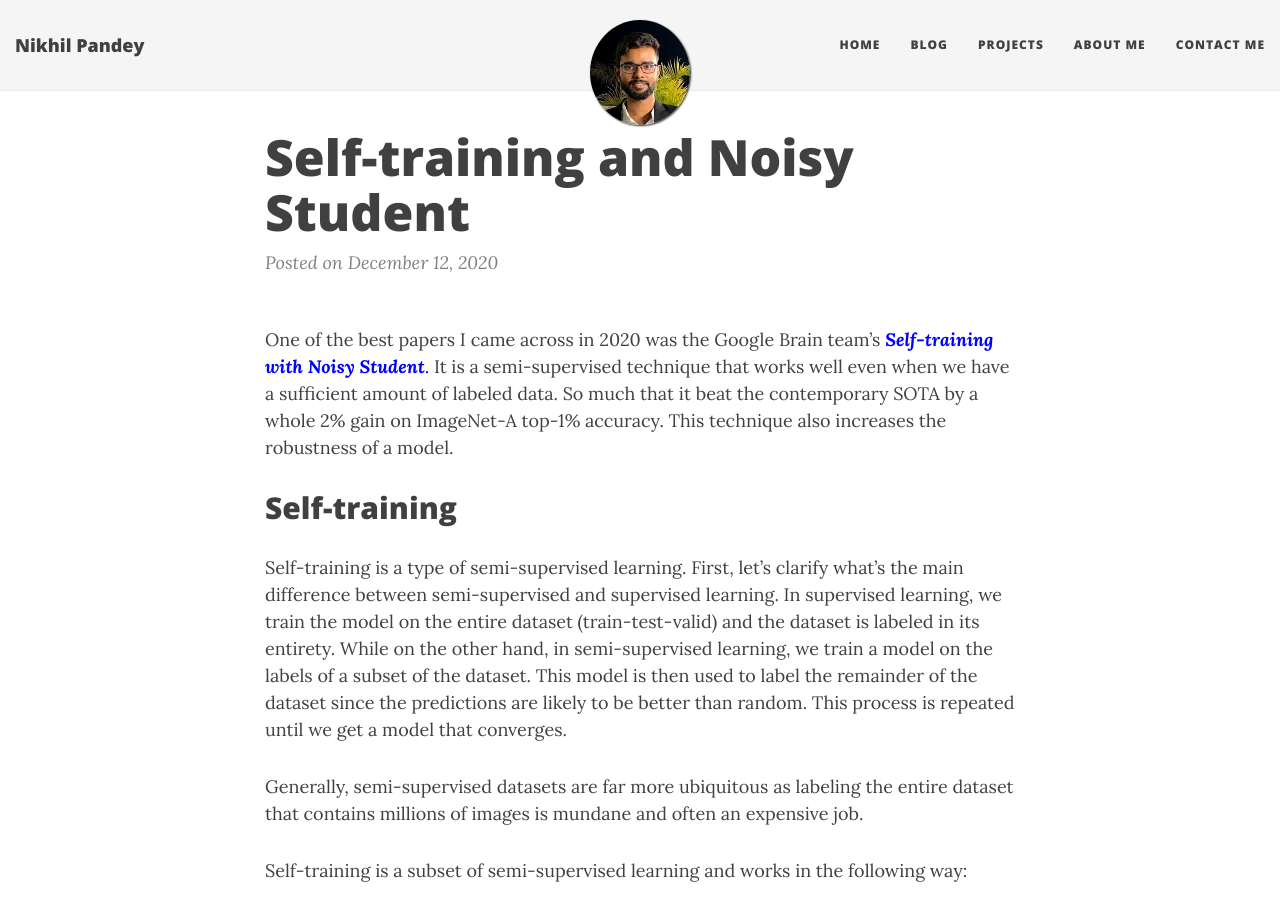
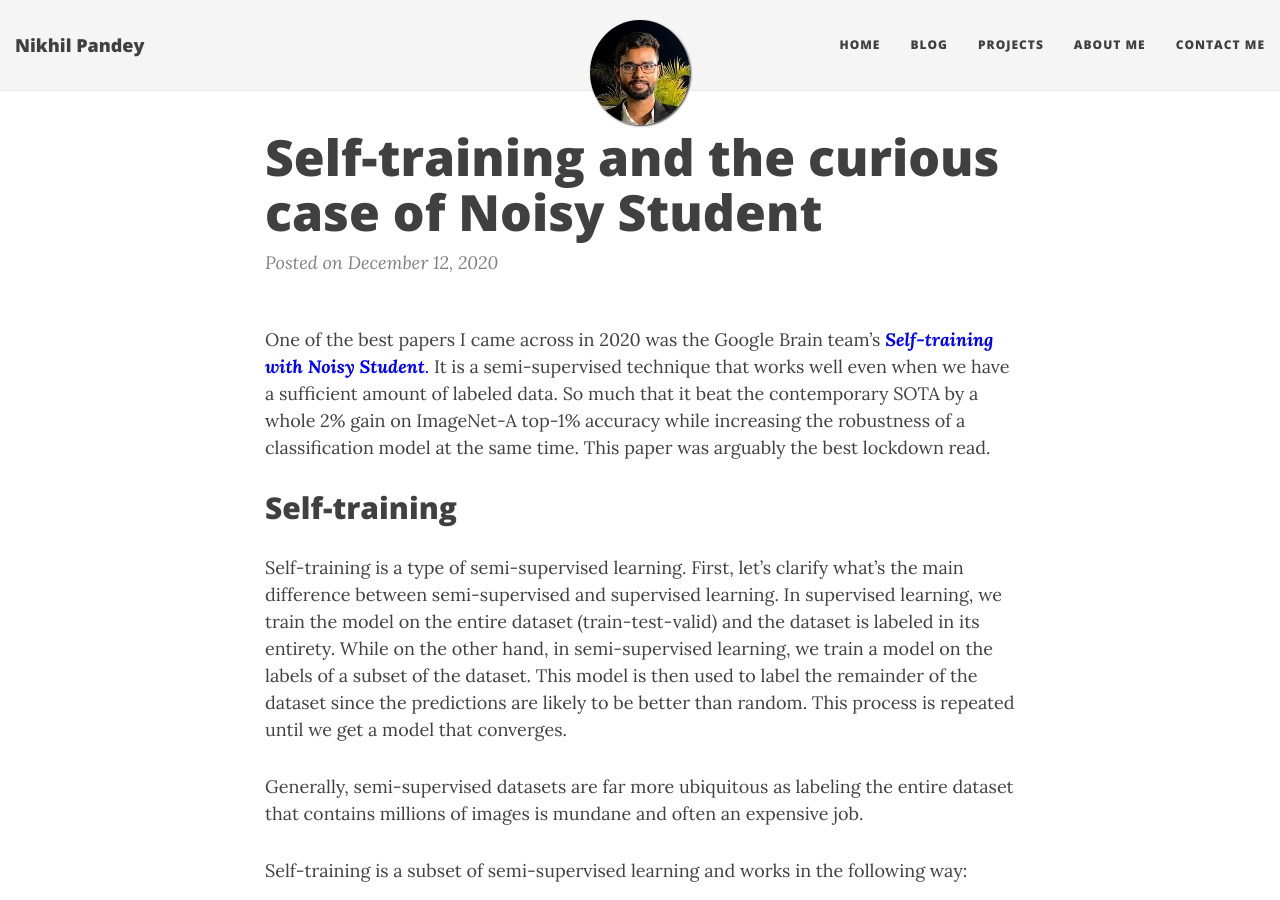
Before and after one commit to notenail/notenail.github.io, a Jekyll site: the page built from _posts/2020-12-12-noisy_student.md, in a window 1280 px wide and 900 px high. Built offline with Jekyll 4.4.1, drawn with Linux system fonts in a browser that asks for light colours; nearby versions of some CDN libraries; comment, search, counter and statistics services are not loaded.

Commit message:
changes in the post

```diff
--- a/_posts/2020-12-12-noisy_student.md
+++ b/_posts/2020-12-12-noisy_student.md
@@ -1,6 +1,6 @@
 ---
 layout: post
-title: "Self-training and Noisy Student"
+title: "Self-training and the curious case of Noisy Student"
 description: Paper summary on Noisy Student
 # image: /files/blog/gibbs/front.jpg
 date: 2020-12-12
@@ -8,7 +8,7 @@ categories: post
 tags: [Blog, Self-training, Computer Vision, Noisy Student]
 ---
 
-One of the best papers I came across in 2020 was the Google Brain team’s <a href="https://arxiv.org/pdf/1911.04252.pdf" target="_blank" rel="noopener noreferrer" style="color:blue"> ***Self-training with Noisy Student***.</a> It is a semi-supervised technique that works well even when we have a sufficient amount of labeled data. So much that it beat the contemporary SOTA by a whole 2% gain on ImageNet-A top-1% accuracy. This technique also increases the robustness of a model.
+One of the best papers I came across in 2020 was the Google Brain team’s <a href="https://arxiv.org/pdf/1911.04252.pdf" target="_blank" rel="noopener noreferrer" style="color:blue"> ***Self-training with Noisy Student***.</a> It is a semi-supervised technique that works well even when we have a sufficient amount of labeled data. So much that it beat the contemporary SOTA by a whole 2% gain on ImageNet-A top-1% accuracy while increasing the robustness of a classification model at the same time. This paper was arguably the best lockdown read.
 
 ## Self-training
 
```
